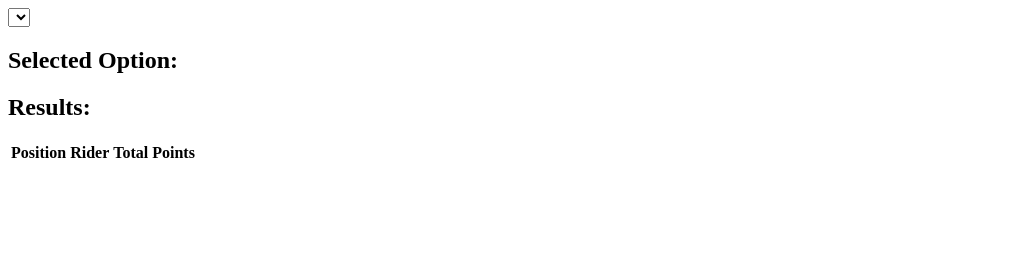
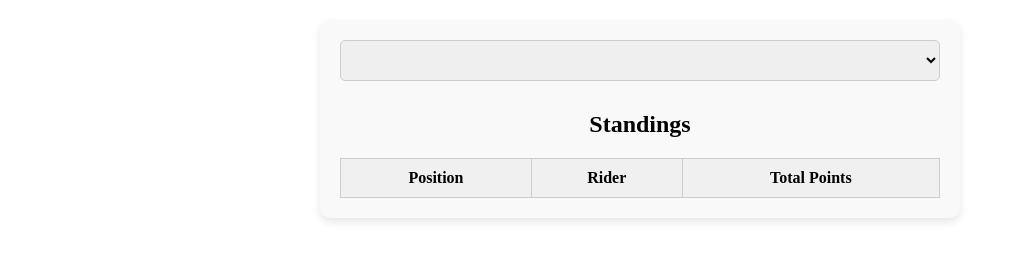
Before and after one commit to BravoMotaFCT/MotoGP_Webpage, a plain HTML site: page index.html in a window 1280 px wide. Shown: the whole page, without its empty margins (0-1013 px from the left). Drawn offline with Linux system fonts and the light colour scheme; no server answers.

Commit message:
Version with simple front-end

```diff
--- a/index.html
+++ b/index.html
@@ -9,12 +9,8 @@
 <body>
     <div class="container">
         <select id="dropdown"></select>
-        <div class="selected-option">
-            <h2>Selected Option:</h2>
-            <div id="selectedOption"></div>
-        </div>
         <div class="result-table">
-            <h2>Results:</h2>
+            <h2>Standings</h2>
             <table id="resultTable">
                 <thead>
                     <tr>
--- a/script.js
+++ b/script.js
@@ -1,4 +1,3 @@
-// ß search = new SerpApi.GoogleSearch("1eca3d0052a0aaa535560e2a0bd96f3a7d6634f0fde34d1d4043fe57fb4dc557");
 
 
 const secret = "1eca3d0052a0aaa535560e2a0bd96f3a7d6634f0fde34d1d4043fe57fb4dc557"
@@ -39,7 +38,6 @@ function fetchRiderImage2(name){
 
 document.addEventListener('DOMContentLoaded', function() {
     const dropdown = document.getElementById('dropdown');
-    const selectedOption = document.getElementById('selectedOption');
     const resultBody = document.getElementById('resultBody');
 
     function populateDropdown() {
@@ -52,15 +50,20 @@ document.addEventListener('DOMContentLoaded', function() {
             optionElement.textContent = option.name;
             dropdown.appendChild(optionElement);
           });
+          const lastOption = dropdown.lastElementChild;
+          lastOption.selected = true;
+          const event = new Event('change');
+          dropdown.dispatchEvent(event);
+
         })
-        .catch(error => console.error('Error:', error));ß
+        .catch(error => console.error('Error:', error));
+
+
     }
 
     dropdown.addEventListener('change', function() {
         const selectedValue = dropdown.value;
         if (selectedValue) {
-          selectedOption.textContent = `Selected Option: ${selectedValue}`;
-
           // Make a second request to the API using the selected value
           fetch(ridersURL + selectedValue)
             .then(response => response.json())
@@ -82,19 +85,28 @@ document.addEventListener('DOMContentLoaded', function() {
                 pointsCell.textContent = item.total_points;
 
                 // Add an empty cell for the rider image
-                const imageCell = document.createElement('td');
-                const image = document.createElement('img');
-                const riderName = item.classification_rider_full_name;
-                image.src = fetchRiderImage2(riderName);
-                image.alt = riderName;
-                image.width = 50;
-                imageCell.appendChild(image);
+                // const imageCell = document.createElement('td');
+                // const image = document.createElement('img');
+                // const riderName = item.classification_rider_full_name;
+                // const apiKey = 'EHdqeWE43CtKIGMMg2F_8d_S9YfuzSPn2UlT6-DbrJ4'; // Replace with your actual API key
+                // const query = riderName;
+                // fetch(`https://api.unsplash.com/search/photos?query=${query}&client_id=${apiKey}`)
+                //   .then(response => response.json())
+                //   .then(data => {
+                //     // Process the data (e.g., display images)
+                //     console.log(data);
+                //   })
+                //   .catch(error => console.error('Error:', error));
+                // image.src = fetchRiderImage2(riderName);
+                // image.alt = riderName;
+                // image.width = 50;
+                // imageCell.appendChild(image);
 
 
                 row.appendChild(posCell);
                 row.appendChild(nameCell);
                 row.appendChild(pointsCell);
-                row.appendChild(imageCell); // Append the image cell
+                // row.appendChild(imageCell); // Append the image cell
 
                 resultBody.appendChild(row);
 
--- a/styles.css
+++ b/styles.css
@@ -0,0 +1,47 @@
+/* Add some basic styling to the container */
+.container {
+    max-width: 600px;
+    margin: 0 auto;
+    padding: 20px;
+    background-color: #f9f9f9;
+    border-radius: 10px;
+    box-shadow: 0 4px 8px rgba(0, 0, 0, 0.1);
+  }
+
+  /* Style the dropdown menu */
+  #dropdown {
+    width: 100%;
+    padding: 10px;
+    font-size: 16px;
+    border: 1px solid #ccc;
+    border-radius: 5px;
+    margin-bottom: 10px;
+  }
+
+  /* Style the result table */
+  #resultTable {
+    width: 100%;
+    border-collapse: collapse;
+    margin-top: 20px;
+  }
+
+  #resultTable th, #resultTable td {
+    padding: 10px;
+    text-align: center;
+    border: 1px solid #ccc;
+  }
+
+  #resultTable th {
+    background-color: #f0f0f0;
+  }
+
+  /* Add some space between the container and the edge of the page */
+  body {
+    margin: 20px;
+  }
+
+  /* Center the container on the page */
+  .container {
+    margin: 0 auto;
+    text-align: center;
+  }
```
